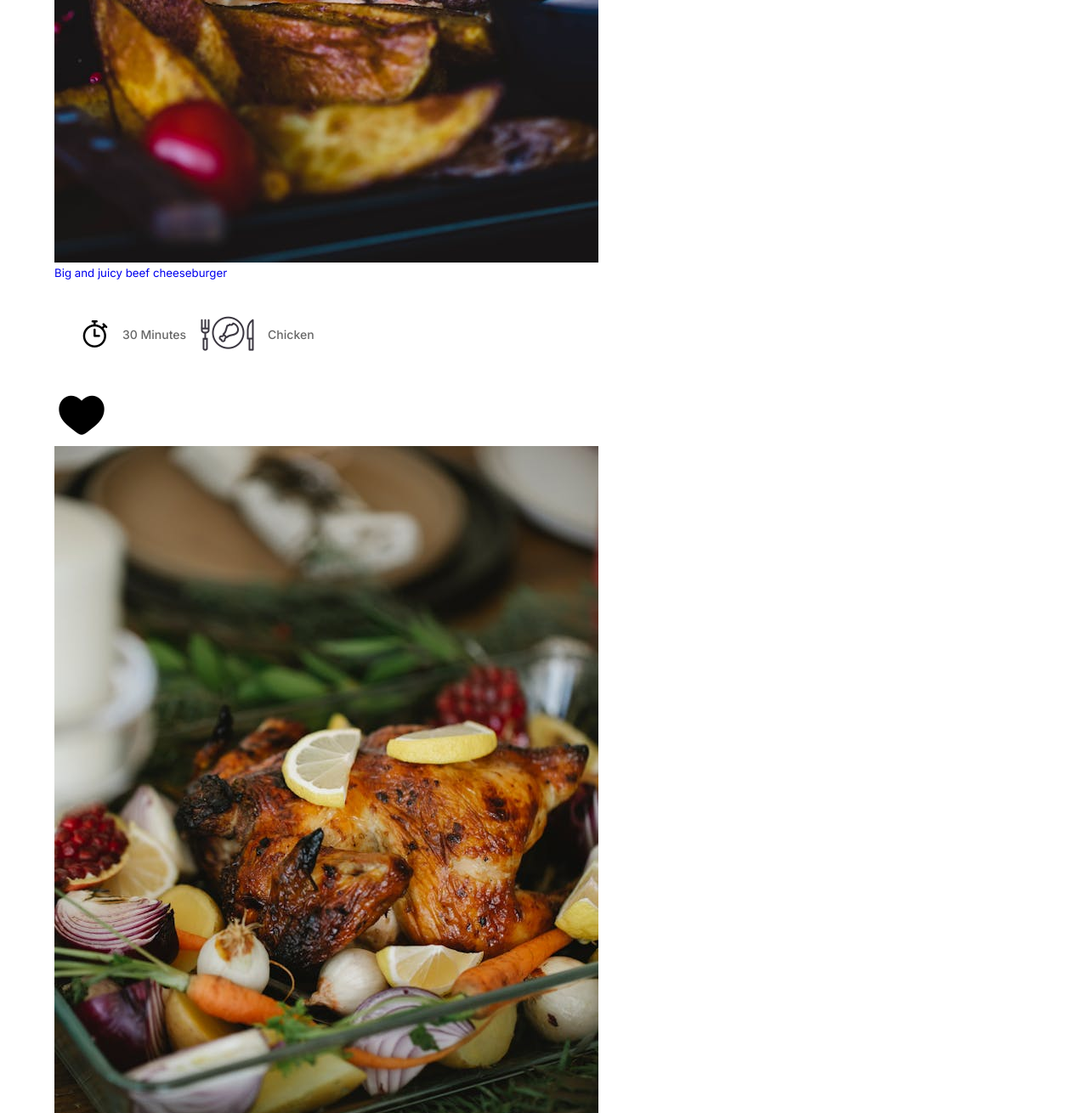
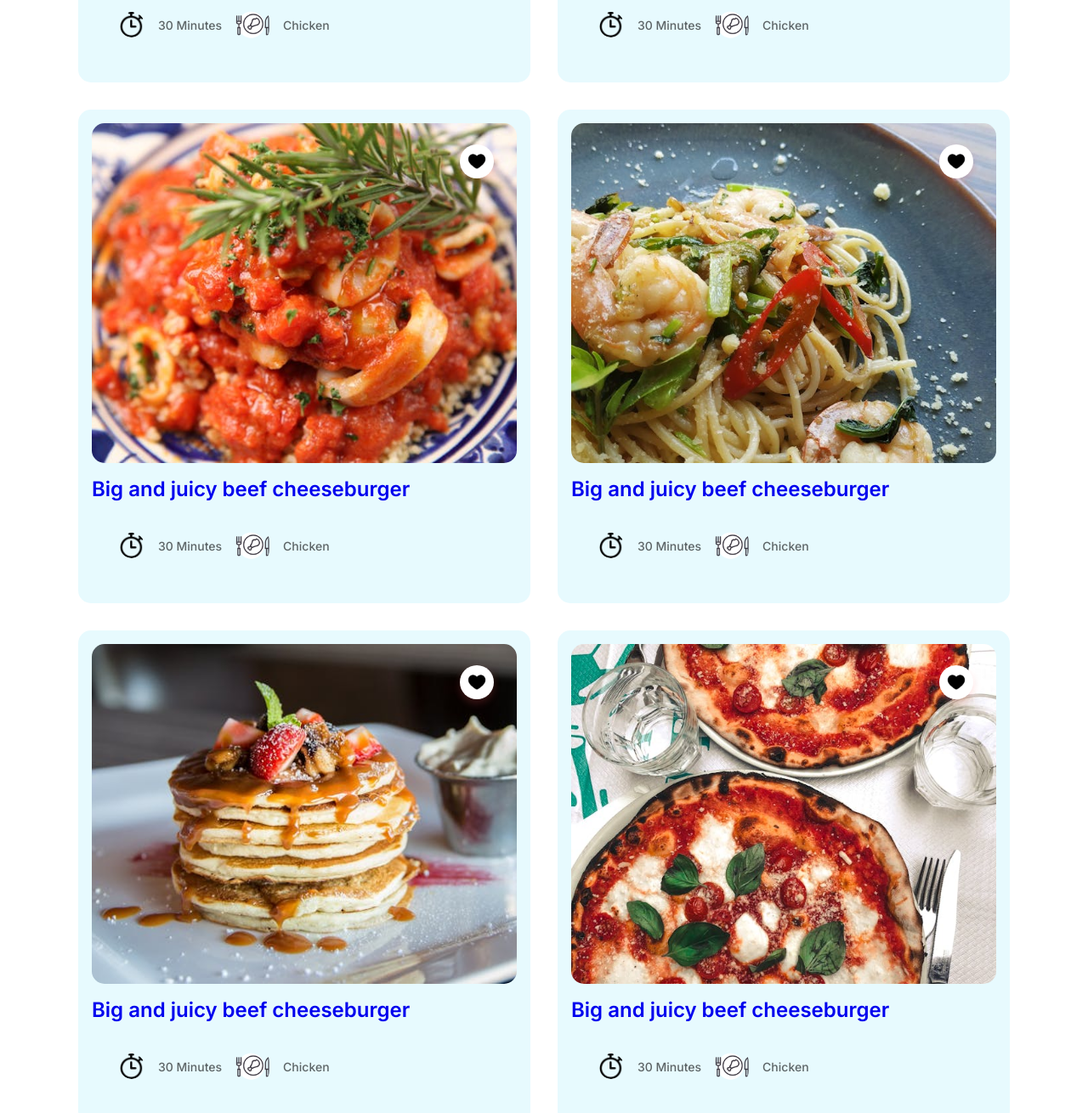
Before and after one commit to HirushiMandakini/foodie, a plain HTML site: page index.html in a window 1280 px wide. Shown: the part 1840-3150 px from the top of the page at 85% size. Drawn offline with Linux system fonts and the light colour scheme.

Commit message:
complete the recepies section

```diff
--- a/index.html
+++ b/index.html
@@ -113,138 +113,138 @@
     <section class="recepies container">
         <div class="section-title">
             <h2>Simple And Tasty recipies</h2>
-            <p>fuvhjrfvuijhrfuvhrufvrheufiheifhefhceufheushuehduewhfuerhfurehfurhuvrhfvrhvurhvurhvuhuvhfuvh</p>
+            <p>hcudhdi hcd hdci dfh udfhiodvifdvufdhvufdvhufdcsodcspdcsokdsicd db dchduihvoih h uhuvh uhouffd u hohhouhyuhuhhuhu yiuyuy</p>
         </div>
-        <div class="recepies-card columns">
+        <div class="recepies-card columns rcc">
             <a href="#" class="card">
-                <img src="images/cheese burger.jpg">
+                <img id="cheeseburger" src="images/cheese burger.jpg">
                 <h5>Big and juicy beef cheeseburger</h5>
                 <div class="time row">
                     <div class="row">
-                        <img src="icons/stopwatch.png" alt="time">
+                        <img id="stopwatch" src="icons/stopwatch.png" alt="time">
                         <p>30 minutes</p>
                     </div>
                     <div class="row">
-                        <img src="icons/lunch.png" alt="chicken">
+                        <img id="lunch"src="icons/lunch.png" alt="chicken">
                         <p>chicken</p>
                     </div>
                 </div>
                 <!-- like row -->
-                <div class="like row active">
+                <div id="like" class="like row active">
                     <img src="images/heart.png">
                 </div>
             </a>
 
             <a href="#" class="card">
-                <img src="images/roast chicken.jpg">
+                <img id="roastchicken" src="images/roast chicken.jpg">
                 <h5>Big and juicy beef cheeseburger</h5>
                 <div class="time row">
                     <div class="row">
-                        <img src="icons/stopwatch.png" alt="time">
+                        <img id="stopwatch"src="icons/stopwatch.png" alt="time">
                         <p>30 minutes</p>
                     </div>
                     <div class="row">
-                        <img src="icons/lunch.png" alt="chicken">
+                        <img id="lunch"src="icons/lunch.png" alt="chicken">
                         <p>chicken</p>
                     </div>
                 </div>
                 <!-- like row -->
-                <div class="like row active">
+                <div id="like"class="like row active">
                     <img src="images/heart.png">
                 </div>
             </a>
 
             <a href="#" class="card">
-                <img src="images/pasta.jpg">
+                <img id="pasta" src="images/pasta.jpg">
                 <h5>Big and juicy beef cheeseburger</h5>
                 <div class="time row">
                     <div class="row">
-                        <img src="icons/stopwatch.png" alt="time">
+                        <img id="stopwatch"src="icons/stopwatch.png" alt="time">
                         <p>30 minutes</p>
                     </div>
                     <div class="row">
-                        <img src="icons/lunch.png" alt="chicken">
+                        <img id="lunch"src="icons/lunch.png" alt="chicken">
                         <p>chicken</p>
                     </div>
                 </div>
                 <!-- like row -->
-                <div class="like row active">
+                <div id="like"class="like row active">
                     <img src="images/heart.png">
                 </div>
             </a>
 
             <a href="#" class="card">
-                <img src="images/spagghetti.jpg">
+                <img id="spagghetti" src="images/spagghetti.jpg">
                 <h5>Big and juicy beef cheeseburger</h5>
                 <div class="time row">
                     <div class="row">
-                        <img src="icons/stopwatch.png" alt="time">
+                        <img id="stopwatch"src="icons/stopwatch.png" alt="time">
                         <p>30 minutes</p>
                     </div>
                     <div class="row">
-                        <img src="icons/lunch.png" alt="chicken">
+                        <img id="lunch"src="icons/lunch.png" alt="chicken">
                         <p>chicken</p>
                     </div>
                 </div>
                 <!-- like row -->
-                <div class="like row active">
+                <div id="like"class="like row active">
                     <img src="images/heart.png">
                 </div>
             </a>
 
             <a href="#" class="card">
-                <img src="images/pancake.jpg">
+                <img id="pancake" src="images/pancake.jpg">
                 <h5>Big and juicy beef cheeseburger</h5>
                 <div class="time row">
                     <div class="row">
-                        <img src="icons/stopwatch.png" alt="time">
+                        <img id="stopwatch"src="icons/stopwatch.png" alt="time">
                         <p>30 minutes</p>
                     </div>
                     <div class="row">
-                        <img src="icons/lunch.png" alt="chicken">
+                        <img id="lunch"src="icons/lunch.png" alt="chicken">
                         <p>chicken</p>
                     </div>
                 </div>
                 <!-- like row -->
-                <div class="like row active">
+                <div id="like" class="like row active">
                     <img src="images/heart.png">
                 </div>
             </a>
 
             <a href="#" class="card">
-                <img src="images/pizza.jpg">
+                <img id="pizza" src="images/pizza.jpg">
                 <h5>Big and juicy beef cheeseburger</h5>
                 <div class="time row">
                     <div class="row">
-                        <img src="icons/stopwatch.png" alt="time">
+                        <img id="stopwatch" src="icons/stopwatch.png" alt="time">
                         <p>30 minutes</p>
                     </div>
                     <div class="row">
-                        <img src="icons/lunch.png" alt="chicken">
+                        <img id="lunch" src="icons/lunch.png" alt="chicken">
                         <p>chicken</p>
                     </div>
                 </div>
                 <!-- like row -->
-                <div class="like row active">
+                <div id="like" class="like row active">
                     <img src="images/heart.png">
                 </div>
             </a>
 
             <a href="#" class="card">
-                <img src="images/lasagna.jpg">
+                <img id="lasagna" src="images/lasagna.jpg">
                 <h5>Big and juicy beef cheeseburger</h5>
                 <div class="time row">
                     <div class="row">
-                        <img src="icons/stopwatch.png" alt="time">
+                        <img id="stopwatch"src="icons/stopwatch.png" alt="time">
                         <p>30 minutes</p>
                     </div>
                     <div class="row">
-                        <img src="icons/lunch.png" alt="chicken">
+                        <img id="lunch" src="icons/lunch.png" alt="chicken">
                         <p>chicken</p>
                     </div>
                 </div>
                 <!-- like row -->
-                <div class="like row active">
+                <div id="like" class="like row active">
                     <img src="images/heart.png">
                 </div>
             </a>
--- a/style.css
+++ b/style.css
@@ -290,7 +290,9 @@ p{
 /* end herosection */
 
 /* category */
-.category{
+.category,
+.recipes,
+.try{
     padding: 2em 0;
 }
 
@@ -389,4 +391,120 @@ h2{
     -ms-transform: scale(0.95);
     -o-transform: scale(0.95);
 }
+
 /* end category */
+
+/* recepies */
+.section-title {
+    text-align: center;
+    max-width: 900px;
+    margin:0 auto;
+}
+.section-title p{
+    font-size: 16px;
+    padding: 1em 0;
+}
+
+.recepies-card{
+   grid-template-columns: repeat(auto-fit,minmax(300px,1fr));
+   justify-content: center;
+   gap: 2em;
+   padding: 2em 0;
+}
+
+#cheeseburger{
+    width: 500px;
+    height: 400px;
+}
+
+#roastchicken{
+    width: 500px;
+    height: 400px;
+}
+
+#pasta{
+    width: 500px;
+    height: 400px;
+}
+#spagghetti{
+    width: 500px;
+    height: 400px;
+}
+#pancake{
+    width: 500px;
+    height: 400px;
+}
+#pizza{
+    width: 500px;
+    height: 400px;
+}
+#lasagna{
+    width: 500px;
+    height: 400px;
+}
+#like{
+    max-width: 40px;
+    max-height: 40px;
+}
+#stopwatch{
+    width: 30px;
+    height: 30px;
+}
+#lunch{
+    width: 40px;
+    height: 40px;
+}
+.recepies-card a{
+    position: relative;
+    background: var(--c1-4--);
+    padding: 1em;
+    border-radius: 15px;
+    -webkit-border-radius: 15px;
+    -moz-border-radius: 15px;
+    -ms-border-radius: 15px;
+    -o-border-radius: 15px;
+    gap: 10px;
+
+}
+.card img{
+    object-fit: cover;
+    width: 100%;
+    border-radius: 15px;
+    -webkit-border-radius: 15px;
+    -moz-border-radius: 15px;
+    -ms-border-radius: 15px;
+    -o-border-radius: 15px;
+
+}
+
+.card h5{
+    font-weight: 600;
+    font-size: 24px;
+    padding-top: 0.5em;
+}
+.card #like{
+    position: absolute;
+    top: 7%;
+    right: 8%;
+    background: var(--c1-1--);
+    fill: #dbe2e5;
+    padding: 0.5em;
+    box-shadow: 0px 5px 10px rgba(255, 99, 99, 0.2);
+    cursor: pointer;
+    border-radius: 50px;
+    -webkit-border-radius: 50px;
+    -moz-border-radius: 50px;
+    -ms-border-radius: 50px;
+    -o-border-radius: 50px;
+    transition: 0.3s ease-in-out;
+    -webkit-transition: 0.3s ease-in-out;
+    -moz-transition: 0.3s ease-in-out;
+    -ms-transition: 0.3s ease-in-out;
+    -o-transition: 0.3s ease-in-out;
+}
+.rcc {
+    display: flex;
+    flex-wrap: wrap;
+    gap: 2em; /* Adjust the value to set the desired gap size */
+}
+/* end recepies */
```
